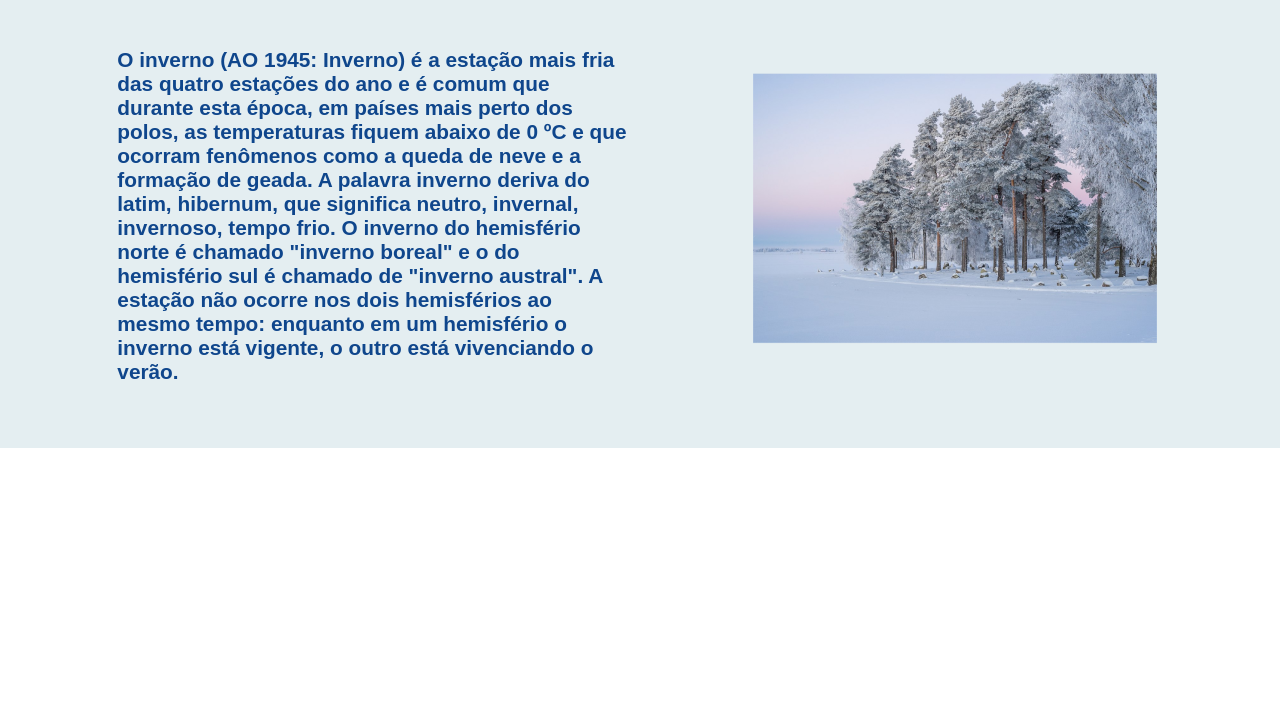
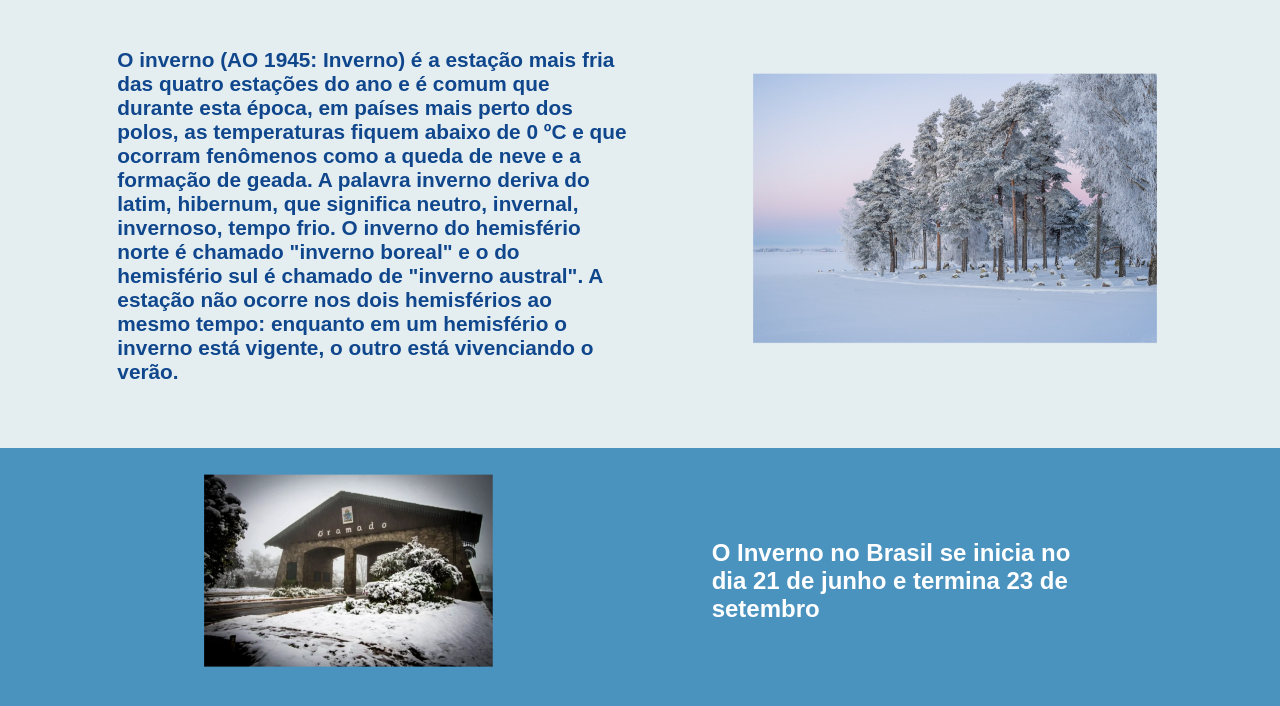
Before and after one commit to kleber-matos/desafio-inverno, a plain HTML site: page index.html in a window 1280 px wide. Shown: the part 136-842 px from the top of the page. Before the commit the page ends 800 px from the top, so only its background shows below. Drawn offline with Linux system fonts and the light colour scheme.

Commit message:
:sparkles: feat: add casa-antartica section to main

```diff
--- a/index.html
+++ b/index.html
@@ -40,6 +40,14 @@
         </p>
         <img src="./img/arvores.png" alt="polo antártico" />
       </section>
+      <!-- <<>> -->
+      <section class="casa-antartica">
+        <img src="./img/gramado.png" alt="casa do gramado" />
+        <p>
+          O Inverno no Brasil se inicia no dia 21 de junho e termina 23 de
+          setembro
+        </p>
+      </section>
     </main>
   </body>
 </html>
--- a/style.css
+++ b/style.css
@@ -43,8 +43,22 @@ header a {
 }
 
 .polo-antartico p {
-  color: #0f468c;
   font-weight: bolder;
   width: 40vw;
   font-size: 1.3rem;
+  color: #0f468c;
 }
+
+.casa-antartica {
+  display: flex;
+  align-items: center;
+  justify-content: space-evenly;
+  background-color: #4b93bf;
+}
+
+.casa-antartica p {
+  font-weight: bold;
+  font-size: 1.5rem;
+  width: 30vw;
+  color: white;
+}
```
